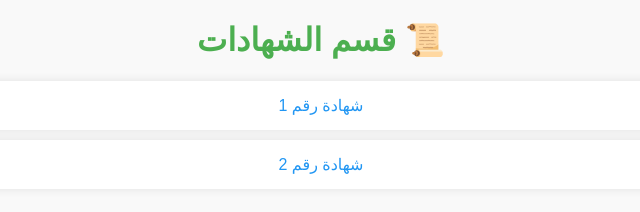
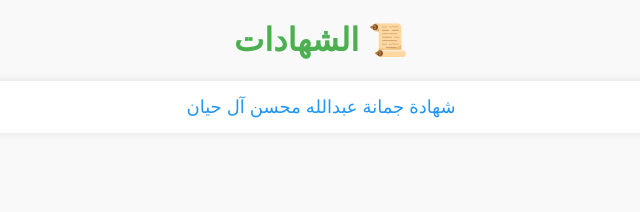
Before and after one commit to fryalalklyb-ops/nahlcoop-site, a plain HTML site: page certificates/index.html in a window 1280 px wide. Shown: the whole page, without its empty margins (319-959 px from the left). Drawn offline with Linux system fonts and the light colour scheme.

Commit message:
Update index.html

```diff
--- a/certificates/index.html
+++ b/certificates/index.html
@@ -2,7 +2,7 @@
 <html lang="ar" dir="rtl">
 <head>
     <meta charset="UTF-8">
-    <title>قسم الشهادات</title>
+    <title>الشهادات</title>
     <style>
         body {
             font-family: Arial, sans-serif;
@@ -23,20 +23,20 @@
             border-radius: 8px;
             box-shadow: 0 0 10px rgba(0,0,0,0.1);
         }
-        a {
+        .cert-item a {
             color: #2196F3;
             text-decoration: none;
+            font-size: 18px;
         }
     </style>
 </head>
 <body>
-    <h1>📜 قسم الشهادات</h1>
+    <h1>📜 الشهادات</h1>
     <div class="cert-list">
         <div class="cert-item">
-            <a href="رابط_الشهادة_1" target="_blank">شهادة رقم 1</a>
-        </div>
-        <div class="cert-item">
-            <a href="رابط_الشهادة_2" target="_blank">شهادة رقم 2</a>
+            <a href="https://drive.google.com/file/d/1W_A7iYu2pHh14Ljat2b3MINwfuTsewZZ/view?usp=drivesdk" target="_blank">
+                شهادة جمانة عبدالله محسن آل حيان
+            </a>
         </div>
     </div>
 </body>
```
